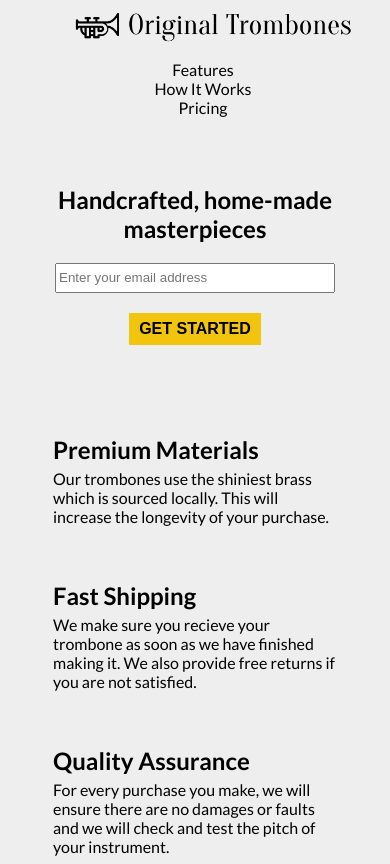
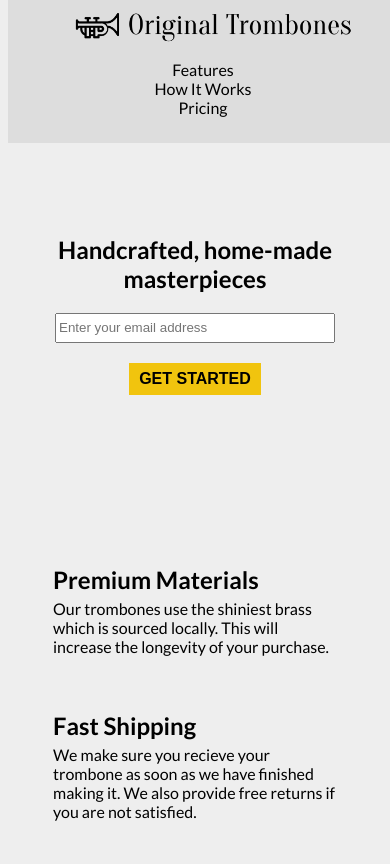
Before and after one commit to juliana-zh/trombones_landing_page, a plain HTML site: page index.html in a window 390 px wide. Shown: the top 864 px of the page. Drawn offline with Linux system fonts and the light colour scheme.

Commit message:
fix spaces

```diff
--- a/styles.css
+++ b/styles.css
@@ -27,7 +27,7 @@ body {
   position: fixed;
   top: 0;
   z-index: 99;
-  background-color: var(--background-color-1);
+  background-color: var(--background-color-2);
 }
 
 #header .img-wrapper {
@@ -59,7 +59,7 @@ a {
 }
 
 #main {
-  padding-top: 50px;
+  padding-top: 80px;
   position: relative;
   z-index: 0;
 }
@@ -188,6 +188,7 @@ a {
   padding: 10px 20px;
   font-size: 1em;
   background-color: var(--button-color);
+  color: black;
   border: none;
 }
 
@@ -234,7 +235,7 @@ a {
     flex-direction: column;
   }
   #main {
-    padding: 157px 20px 0 20px;
+    padding: 207px 20px 0 20px;
   }
 
   #header .img-wrapper {
@@ -274,7 +275,7 @@ a {
   #features {
     padding-left: 25px;
     padding-right: 25px;
-    padding-top: 70px;
+    padding-top: 150px;
   }
 
   .features__item:last-of-type {
```
